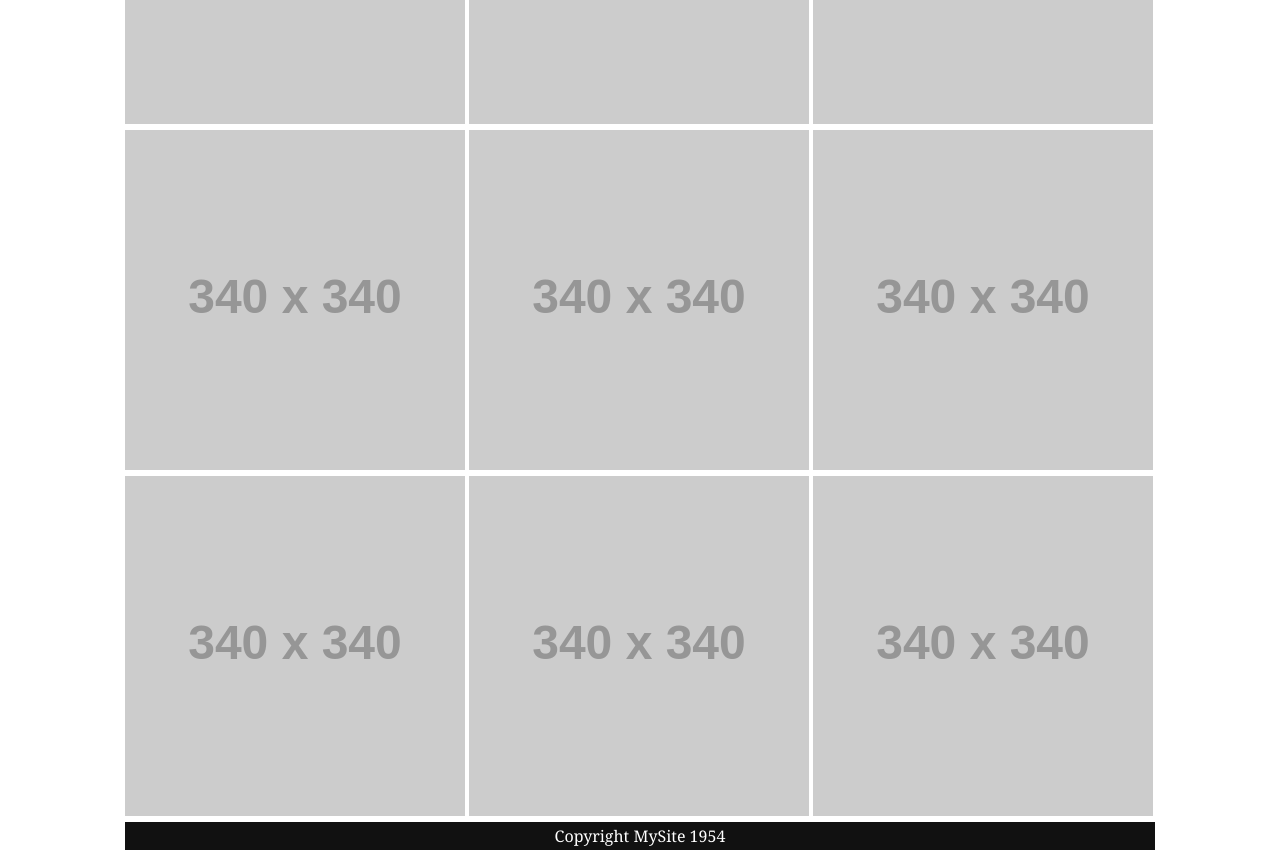
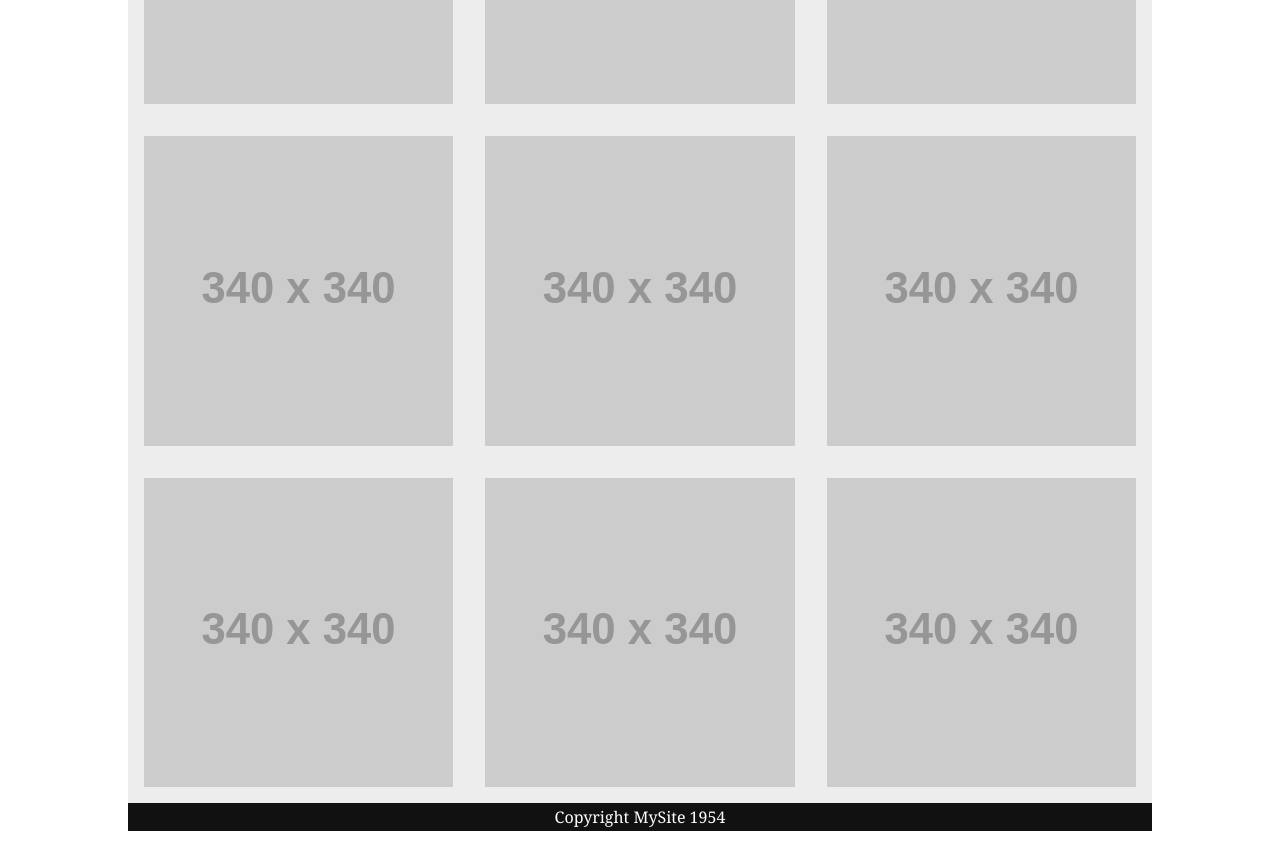
Before and after one commit to PunainenAurinko/mad9013-ex3, a plain HTML site: page index.html in a window 1280 px wide. Shown: the part 1700-2550 px from the top of the page. Drawn offline with Linux system fonts and the light colour scheme; placeholder pictures from the web are drawn by us.

Commit message:
Final commit - assignment completed
Responsive images grid created

```diff
--- a/css/styles.css
+++ b/css/styles.css
@@ -1,43 +1,52 @@
 html {
   box-sizing: border-box;
 }
+
 *, *:before, *:after {
   box-sizing: inherit;
   padding: 0;
   margin: 0;
 }
+
 .clearfix:after {
   content: "";
   display: table;
   clear: both;
 }
 
+
 /* -- Baseline Elements --*/
-body{
+
+body {
   font-family: Optima, Segoe, "Segoe UI", Candara, Calibri, Arial, sans-serif;
   line-height: 1.5;
 }
-h1{
+
+h1 {
   margin-bottom: 1rem;
   font-size: 1.8rem;
 }
-p{
+
+p {
   font-family: georgia;
   line-height: 1.75;
 }
 
-
 .wrapper {
-  max-width: 1030px;
+  max-width: 1024px;
   margin: 0 auto;
+  background: #ededed;
 }
 
-
+img {
+  padding: 1rem;
+  width: 100%;
+}
 
 
 /* -- Header -- */
 
-.banner{
+.banner {
   background: url(https://s3-us-west-2.amazonaws.com/s.cdpn.io/5847/viewport-selection-opt.jpg) no-repeat 50% 50%;
   text-transform: uppercase;
   text-align:center;
@@ -47,26 +56,36 @@ p{
 }
 
 
+/* ----------- Grid --------- */
 
-/* ----------- Grid --------- */
-/* -------------------------- */
-.col-container{
+.col-container {
   margin: 3rem 0;
 }
 
+/* --------Images---------- */
+
+
 @media all and (min-width: 1024px) {
 
+  img {
+    float: left;
+    width: 33.33%;
+    }
+}
 
+@media all and (min-width: 600px) and (max-width: 1023px) {
 
+  img {
+    float: left;
+    width: 50%;
+    }
 }
 
 
+/* -- Footer -- */
 
-
-
-
-/* -- Footer -- */
-.footer{
+.footer {
+  clear: both;
   background: #111;
   text-align: center;
   color: #fff;
--- a/index.html
+++ b/index.html
@@ -2,7 +2,7 @@
 <html>
 <head>
 	<meta charset="utf-8">
-	<title>Responsive Columns</title>
+	<title>Responsive Layout and Picture Element</title>
     <meta name="handheldfriendly" content="true" />
     <meta name="mobileoptimized" content="240" />
     <meta name="viewport" content="width=device-width,initial-scale=1,target-densitydpi=device-dpi" />
@@ -14,8 +14,8 @@
 
 <div class="banner"></div>
 
+<div class="wrapper">
 
-<div class="wrapper">
 
   <section class="col-container clearfix">
     <article class="feature-article">
```
